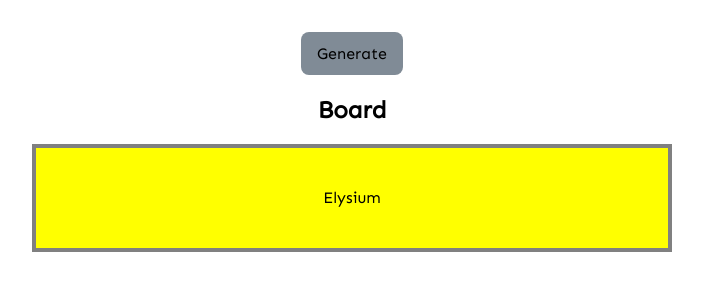
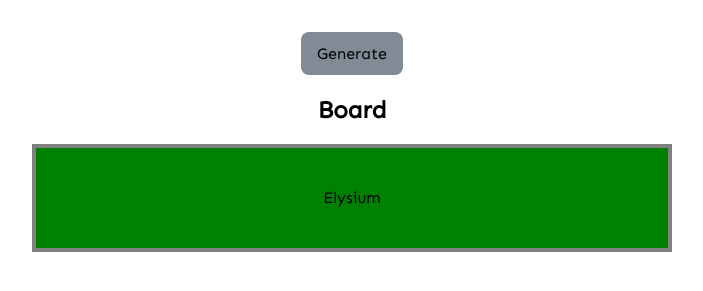
Before and after one commit to CrunchyPancakes/terraforming-mars-randomiser, a plain HTML site: page index.html in a window 1280 px wide. Both pictures are taken after a click on the element "Generate". Shown: the part 89-380 px from the top of the page, without its empty margins (288-991 px from the left). Drawn offline with Linux system fonts and the light colour scheme.

Commit message:
Remove checkbox hack, add colors
Panels opening and closing fully coded with JS.

```diff
--- a/css/style.css
+++ b/css/style.css
@@ -75,6 +75,14 @@
   margin: 0;
 }
 
+.panel-top.open {
+  transform: translateY(0);
+}
+
+.panel-bottom.open {
+  transform: translateY(0);
+}
+
 .panel-top {
   transform: translateY(-100%);
 }
@@ -83,16 +91,8 @@
   transform: translateY(100%);
 }
 
-input[type="checkbox"]:checked ~ div.panel-top {
-  transform: translateY(0);
-}
-
-input[type="checkbox"]:checked ~ div.panel-bottom {
-  transform: translateY(0);
-}
-
 /* Board Stylings */
-.board {
+.board-wrapper {
   position: absolute;
   z-index: 1;
 }
--- a/index.html
+++ b/index.html
@@ -17,14 +17,13 @@
       </div>
 
       <h2>Board</h2>
-      <div class="randomiser">
+      <div class="randomiser" id="board">
         <div class="panel-wrapper">
-          <input type="checkbox" checked />
-          <div class="panel panel-top"></div>
-          <div class="board">
+          <div class="panel panel-top open"></div>
+          <div class="board-wrapper">
             <p id="boardText"></p>
           </div>
-          <div class="panel panel-bottom"></div>
+          <div class="panel panel-bottom open"></div>
         </div>
       </div>
     </div>
--- a/js/script.js
+++ b/js/script.js
@@ -1,24 +1,25 @@
 // Data
-const boards = ["Tharsis", "Hellas", "Elysium"];
+const boards = ["tharsis", "hellas", "elysium"];
 
 let panelsOpen = false;
 
 // HTML Elements
 const boardText = document.getElementById("boardText");
 const randomButton = document.getElementById("random-btn");
-const checkboxes = document.querySelectorAll("input");
+const panels = document.querySelectorAll(".panel");
+
+const board = document.getElementById("board");
 
 // Functions
 function randomise() {
   const randomBoard = boards[Math.floor(Math.random() * 3)];
-
-  boardText.innerText = randomBoard;
+  boardText.innerText =
+    randomBoard.charAt(0).toUpperCase() + randomBoard.slice(1);
+  board.className = "randomiser " + randomBoard;
 }
 
 function togglePanels() {
-  checkboxes.forEach(cb => {
-    cb.checked = !cb.checked;
-  });
+  panels.forEach(panel => panel.classList.toggle("open"));
 
   panelsOpen = !panelsOpen;
 }
@@ -26,8 +27,8 @@
 function generate() {
   let waitTime = 0; // so there is no timeout on the initial panel opening
   if (panelsOpen) {
+    waitTime = 1200;
     togglePanels();
-    waitTime = 1200;
   }
   setTimeout(randomise, waitTime);
   setTimeout(togglePanels, waitTime);
```
